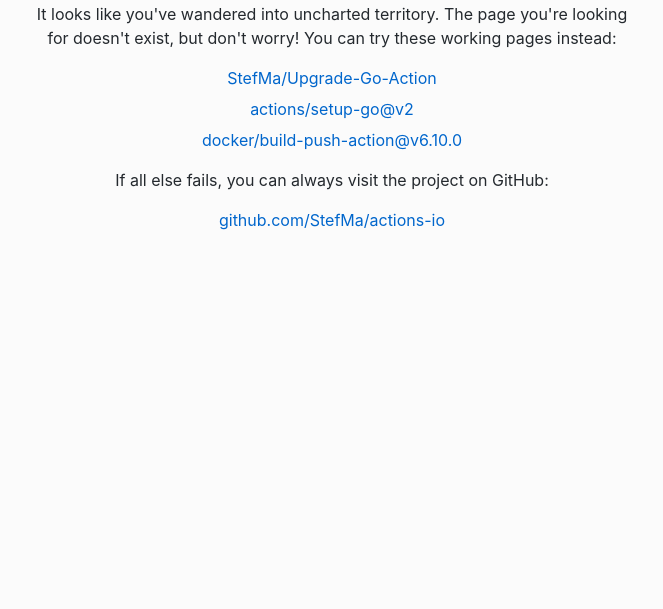
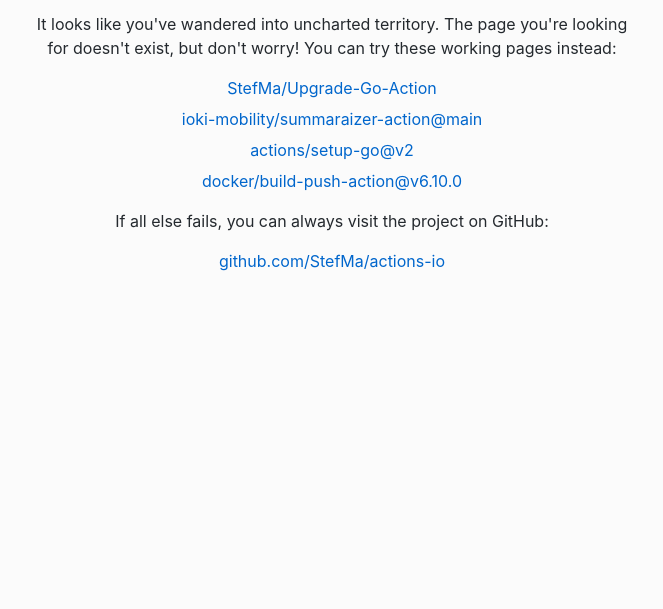
Before and after one commit to StefMa/actions-io, a plain HTML site: page 404.html in a window 1280 px wide. Shown: the part 191-800 px from the top of the page, without its empty margins (308-971 px from the left). Drawn offline with Linux system fonts and the light colour scheme.

Commit message:
Adjust 404

```diff
--- a/404.html
+++ b/404.html
@@ -16,7 +16,7 @@
         .container {
             text-align: center;
             max-width: 600px;
-            padding: 20px;
+            padding: 30px;
         }
         img {
             max-width: 100%;
@@ -61,6 +61,7 @@
     <p>It looks like you've wandered into uncharted territory. The page you're looking for doesn't exist, but don't worry! You can try these working pages instead:</p>
     <ul>
         <li><a href="https://actions-io.vercel.app/stefma/upgrade-go-action">StefMa/Upgrade-Go-Action</a></li>
+        <li><a href="https://actions-io.vercel.app/ioki-mobility/summaraizer-action@main">ioki-mobility/summaraizer-action@main</a></li>
         <li><a href="https://actions-io.vercel.app/actions/setup-go@v2">actions/setup-go@v2</a></li>
         <li><a href="https://actions-io.vercel.app/docker/build-push-action@v6.10.0">docker/build-push-action@v6.10.0</a></li>
     </ul>
```
